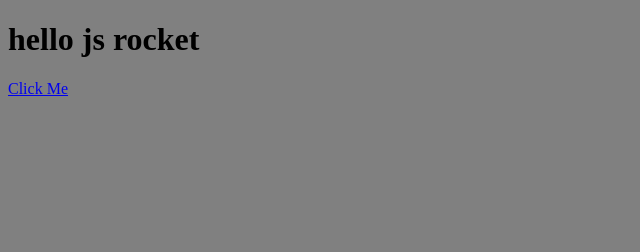
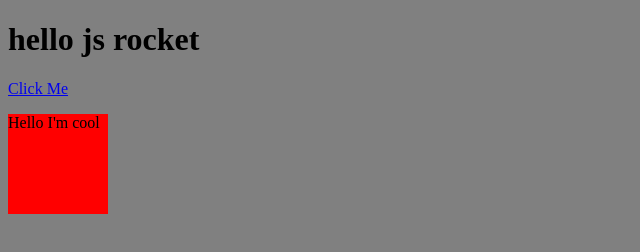
Before and after one commit to NolanC3dPrintWorks/js-rocket, a plain HTML site: page index.html in a window 1280 px wide. Both pictures are taken after a click on the link "Click Me". Shown: the whole page, without its empty margins (0-640 px from the left). Drawn offline with Linux system fonts and the light colour scheme.

Commit message:
completing  video 11

```diff
--- a/css/style.css
+++ b/css/style.css
@@ -1,3 +1,14 @@
 body{
 	background-color: grey;
 }
+
+.cool{
+	width: 100px;
+	height: 100px;
+	background-color: green;
+	transition: background-color 2s;
+}
+
+.cool.red{
+	background-color: red;
+}
--- a/index.html
+++ b/index.html
@@ -6,7 +6,10 @@
 	<link rel="stylesheet" type="text/css" href="css/style.css">
 </head>
 <body>
-<h1> hello js rocket</h1>
-<a href="#" onclick="sayMyName('Patrick');">Click Me</a>
+	<h1> hello js rocket</h1>
+	<a href="#" onclick="doCoolStuff();">Click Me</a>
+
+	<div class="cool"id="cool">
+		<p>Hello I'm cool</p>
 </body>
 </html>
--- a/js/script.js
+++ b/js/script.js
@@ -1,3 +1,17 @@
+// single comments
+/*
+lots of comments
+*/
+
+var doCoolStuff = function () {
+	var currentClassName = document.getElementById('cool').className;
+
+	if (currentClassName == 'cool'){
+		document.getElementById('cool').className = 'cool red';
+	}else{
+		document.getElementById('cool').className = 'cool';
+	}
+	}
 var sayMyName = function (name) {
 	alert('My name is: '+name);
 }
```
